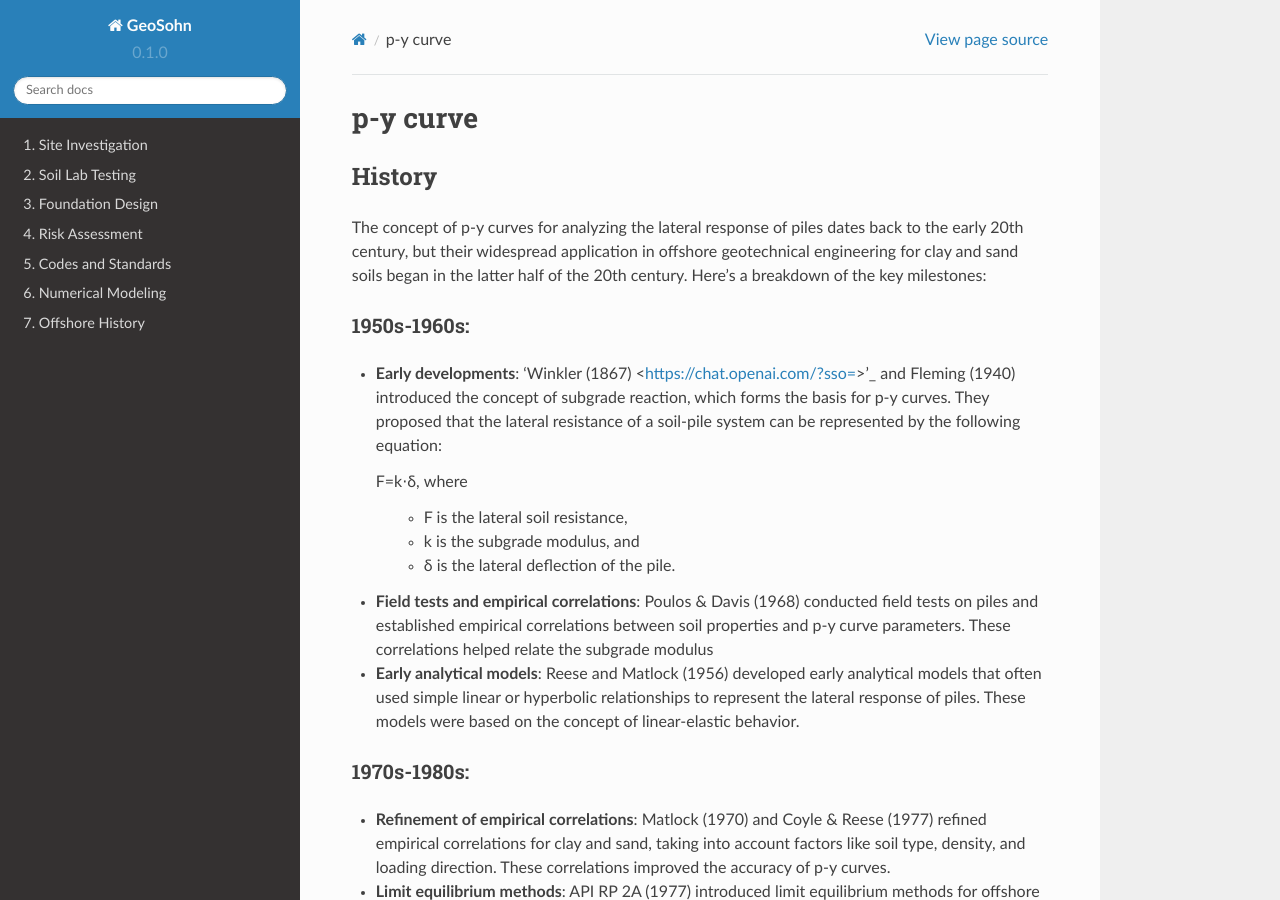
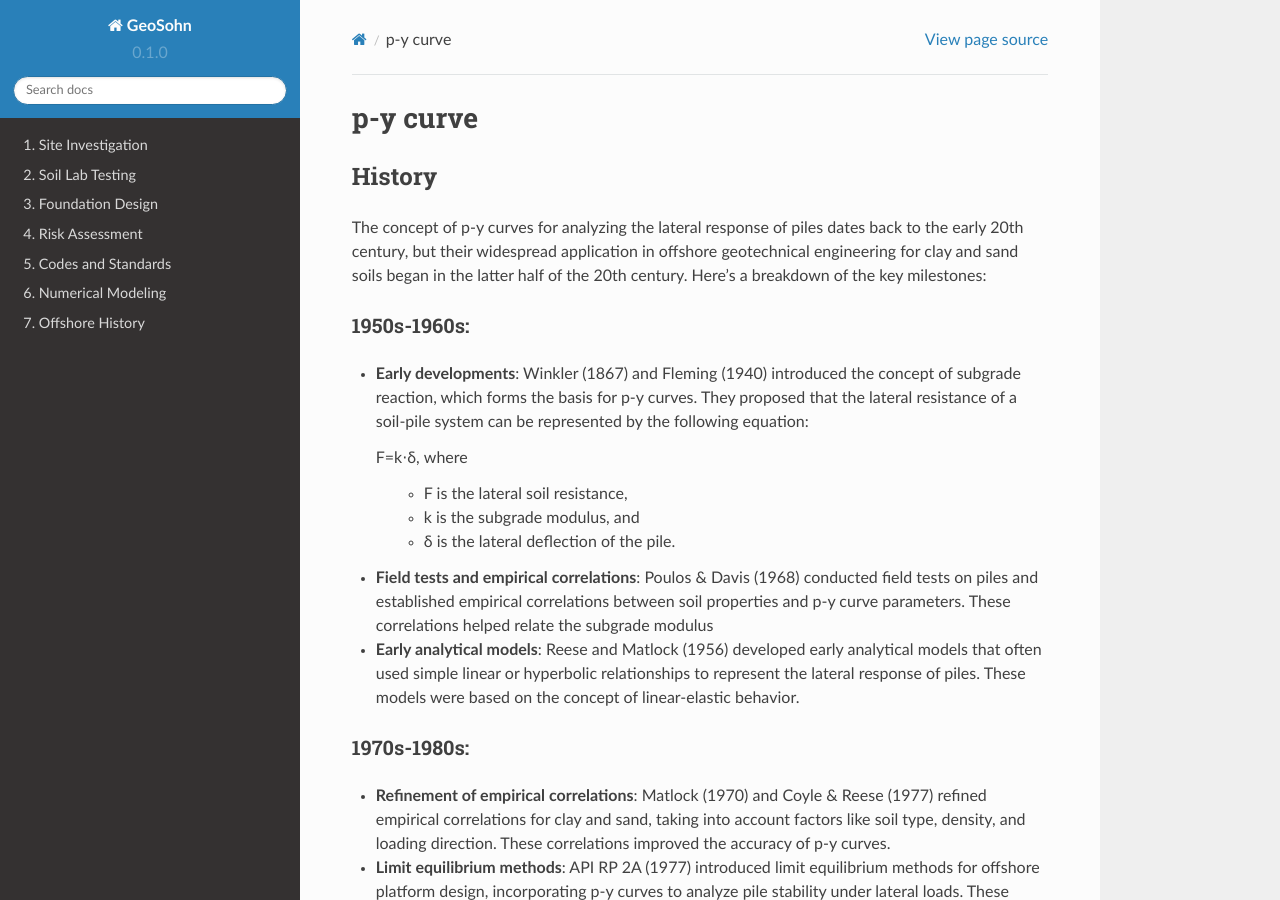
Before and after one commit to jrson11/GeoSohn, a Sphinx documentation site: the page built from docs/source/3_1-py_curve.rst, in a window 1280 px wide and 900 px high. Built offline with Sphinx 7.4.7 and the Read the Docs theme 2.0.0, drawn with Linux system fonts in a browser that asks for light colours; some of the changed lines change nothing that is shown.

Commit message:
Update 3_1-py_curve.rst

```diff
--- a/docs/source/3_1-py_curve.rst
+++ b/docs/source/3_1-py_curve.rst
@@ -9,7 +9,7 @@ The concept of p-y curves for analyzing the lateral response of piles dates back
 1950s-1960s:
 .............
 
-- **Early developments**: 'Winkler (1867) <https://chat.openai.com/?sso=>'_ and Fleming (1940) introduced the concept of subgrade reaction, which forms the basis for p-y curves. They proposed that the lateral resistance of a soil-pile system can be represented by the following equation:
+- **Early developments**: Winkler (1867) and Fleming (1940) introduced the concept of subgrade reaction, which forms the basis for p-y curves. They proposed that the lateral resistance of a soil-pile system can be represented by the following equation:
 
   F=k⋅δ,
   where
```
